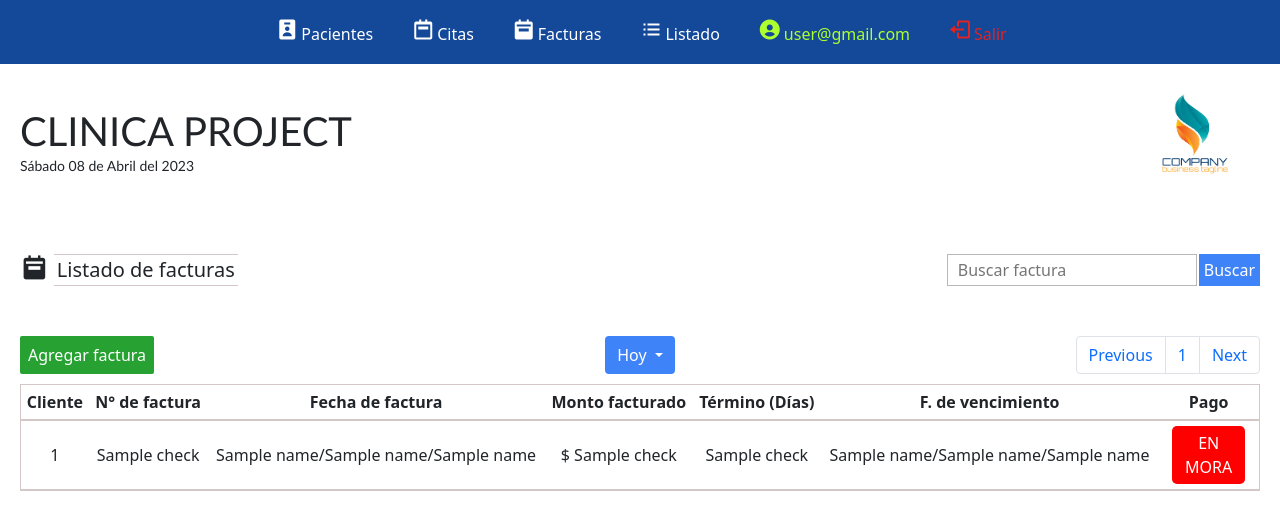
After one commit to alejandropmz/flask-clinic-calendar, a Flask app: template app/templates/facturas.html in a window 1280 px wide. The commit adds this page. Shown: the top 530 px of the page. Run offline with Flask 3, Linux system fonts and the light colour scheme; the template is opened without the code that fills it: most values are stand-ins (such as "Sample title", 1, 10 or a date in 2020).

Commit message:
facturas y listado

```diff
--- a/app/app.py
+++ b/app/app.py
@@ -1,4 +1,5 @@
 from flask import Flask, render_template
+import datetime, time
 
 app = Flask(__name__)
 
@@ -16,15 +17,27 @@ def pacientes():
 
 @app.route("/citas")
 def citas():
-    return "citas"
+    citas = [
+        (1, "alejandro pacheco", (9,00), (9, 45), "control", True),
+        (2, "alex pacheco", (10, 15), (11,00), "vacuna", False)
+    ]
+    print(citas)
+    hours = citas[0][2]
+    return render_template('citas.html', appointments=citas)
 
 @app.route("/facturas")
 def facturas():
-    return "facturas"
+    facturas = [
+        ("Alex Pacheco", 122, (2023, 8, 3), 211000, 12, (2023, 8, 4), True),
+        ("Alejandro Pacheco", 126, (2023, 6, 4), 92000, 12, (2023, 7, 5), False),
+        ("Maria Hernandez", 128, (2023, 8, 4), 526500, 12, (2023, 8, 5), True)
+    ]
+    print(facturas)
+    return render_template('facturas.html', checks=facturas)
 
 @app.route("/listado")
 def listado():
-    return "listado"
+    return render_template('listado.html')
 
 @app.route("/sesion")
 def sesion():
--- /dev/null
+++ b/app/static/css/citas.css
@@ -0,0 +1,72 @@
+.top-navigation .citas {
+  width: 100%;
+}
+
+.top-navigation #add-appointment {
+  display: flex;
+  justify-content: start;
+}
+
+.top-navigation #show-days {
+  display: flex;
+  justify-content: center;
+}
+
+.top-navigation #paginations {
+  display: flex;
+  justify-content: end;
+}
+
+@media screen and (max-width: 768px) {
+  .top-navigation #add-appointment,
+  .top-navigation #show-days,
+  .top-navigation #paginations {
+    display: flex;
+    justify-content: center;
+    margin: 10px 0;
+  }
+
+  .top-navigation {
+    display: block;
+  }
+
+}
+
+#aprove-appointment {
+  border-radius: 5px;
+  padding: 5px 8px;
+  border: none;
+  background: green;
+  color: white;
+  width: 80%;
+  cursor: default;
+}
+
+#aprove-appointment:hover {
+  background: #066406;
+}
+
+#cancel-appointment {
+  border-radius: 5px;
+  padding: 5px 8px;
+  border: none;
+  background: red;
+  color: white;
+  width: 80%;
+  cursor: default;
+}
+
+#cancel-appointment:hover {
+  background: #bc0e0e;
+}
+
+.top-navigation .dropdown #dropdownMenuButton1 {
+  background: #3f83f9;
+  border: none;
+}
+
+.top-navigation .dropdown #dropdownMenuButton1:focus,
+.top-navigation .dropdown #dropdownMenuButton1:focus-visible,
+.top-navigation .dropdown #dropdownMenuButton1:active {
+  outline: none;
+}
--- a/app/static/css/layout.css
+++ b/app/static/css/layout.css
@@ -1,4 +1,6 @@
 @import url('pacientes.css');
+@import url('citas.css');
+@import url('facturas.css');
 
 * {
   margin: 0;
@@ -46,3 +48,42 @@
 #logout * {
   color: rgb(224, 35, 35);
 }
+
+
+/* información de la clinica */
+
+.clinic-info {
+  margin: 0 0 40px;
+  width: 100%;
+  padding: 10px 20px;
+}
+
+.clinic-info * {
+  font-family: 'Gill Sans', 'Gill Sans MT', Calibri, 'Trebuchet MS', sans-serif;
+}
+
+.clinic-info-top {
+  display: flex;
+  justify-content: space-between;
+}
+
+@media screen and (max-width: 768px) {
+  .clinic-info-top {
+    display: flex;
+    justify-content: center;
+  }
+}
+
+.clinic-info-top img {
+  height: 120px;
+  width: 130px;
+}
+
+
+.clinic-info-top .text * {
+  margin: 0;
+}
+
+.clinic-info-top .text h1 {
+  margin-top: 15px;
+}
--- a/app/static/css/pacientes.css
+++ b/app/static/css/pacientes.css
@@ -103,6 +103,7 @@
 
 .patient-container td button:hover {
   background: #2e5eb0;
+  transition: all ease-in .3s;
 }
 
 .patient-container td .bi {
--- /dev/null
+++ b/app/templates/facturas.html
@@ -0,0 +1,77 @@
+{% extends "layout.html" %} {% include 'navbar.html' %} {% block body %}
+
+<div class="pacientes">
+  <div class="top-bar d-flex row">
+    <div class="col-sm-12 col-md-6 title">
+      <i class="bx bxs-calendar-week"></i>
+      <h5>Listado de facturas</h5>
+    </div>
+    <div class="col-sm-12 col-md-6 search">
+      <input placeholder="Buscar factura" type="text" name="" id="" />
+      <button>Buscar</button>
+    </div>
+  </div>
+
+  <!-- tabla con información -->
+  <div class="top-navigation">
+    <div id="add-appointment" class="citas">
+      <button id="add-patient">Agregar factura</button>
+    </div>
+    <div id="show-days" class="dropdown citas">
+      <button
+        class="btn btn-secondary dropdown-toggle"
+        type="button"
+        id="dropdownMenuButton1"
+        data-bs-toggle="dropdown"
+        aria-expanded="false"
+      >
+        Hoy
+      </button>
+      <ul class="dropdown-menu" aria-labelledby="dropdownMenuButton1">
+        <li><a class="dropdown-item" href="#">Action</a></li>
+        <li><a class="dropdown-item" href="#">Another action</a></li>
+        <li><a class="dropdown-item" href="#">Something else here</a></li>
+      </ul>
+    </div>
+    <div id="paginations" class="citas">
+      <nav aria-label="Page navigation example">
+        <ul class="pagination">
+          <li class="page-item"><a class="page-link" href="#">Previous</a></li>
+          <li class="page-item"><a class="page-link" href="#">1</a></li>
+          <!-- <li class="page-item"><a class="page-link" href="#">2</a></li>
+      <li class="page-item"><a class="page-link" href="#">3</a></li> -->
+          <li class="page-item"><a class="page-link" href="#">Next</a></li>
+        </ul>
+      </nav>
+    </div>
+  </div>
+  <div class="info d-flex justify-content-center">
+    <table>
+      <tr>
+        <th>Cliente</th>
+        <th>N° de factura</th>
+        <th>Fecha de factura</th>
+        <th>Monto facturado</th>
+        <th>Término (Días)</th>
+        <th>F. de vencimiento</th>
+        <th>Pago</th>
+      </tr>
+      {% if checks %} {% for check in checks %}
+      <tr class="patient-container">
+        <td>{{check[0]}}</td>
+        <td>{{check[1]}}</td>
+        <td>{{check[2][2]}}/{{check[2][1]}}/{{check[2][0]}}</td>
+        <td>$ {{check[3]}}</td>
+        <td>{{check[4]}}</td>
+        <td>{{check[5][2]}}/{{check[5][1]}}/{{check[5][0]}}</td>
+        <td>
+          {% if check[6] %} <button id="aprove-appointment">PAGADA</button> {%
+          else %} <button id="cancel-appointment">EN MORA</button> {% endif %}
+        </td>
+      </tr>
+      {% endfor %} {% endif %}
+    </table>
+  </div>
+</div>
+
+{% endblock %}
--- a/app/templates/index.html
+++ b/app/templates/index.html
@@ -1,5 +1,4 @@
 {% extends 'layout.html' %} {% block title %} Clinic project {% endblock %} {%
 block body %} {% include 'navbar.html' %}
-<h1>he</h1>
-<i class="bx bx-user"></i>
+<h1>index</h1>
 {% endblock %}
--- a/app/templates/layout.html
+++ b/app/templates/layout.html
@@ -38,6 +38,7 @@
       integrity="sha384-ka7Sk0Gln4gmtz2MlQnikT1wXgYsOg+OMhuP+IlRH9sENBO0LRn5q+8nbTov4+1p"
       crossorigin="anonymous"
     ></script>
+
     <!-- Boxicons -->
     <script src="https://unpkg.com/boxicons@2.1.4/dist/boxicons.js"></script>
   </body>
--- /dev/null
+++ b/app/templates/listado.html
@@ -0,0 +1,3 @@
+{% extends 'layout.html' %} {% include 'navbar.html' %} {% block body %}
+<h1 style="text-align: center">Listado (en progreso)</h1>
+{% endblock %}
--- a/app/templates/navbar.html
+++ b/app/templates/navbar.html
@@ -36,16 +36,25 @@
         </li>
         <li id="company-user" class="nav-item">
           <a class="nav-link active" aria-current="page" href="/sesion"
-            ><i class='bx bxs-user-circle' ></i><span>user@gmail.com</span></a
+            ><i class="bx bxs-user-circle"></i><span>user@gmail.com</span></a
           >
         </li>
         <li id="logout" class="nav-item">
           <a class="nav-link active" aria-current="page" href="/logout"
-            ><i class='bx bx-log-out'></i><span>Salir</span></a
+            ><i class="bx bx-log-out"></i><span>Salir</span></a
           >
         </li>
       </ul>
     </div>
   </div>
 </nav>
+<div class="clinic-info">
+  <div class="clinic-info-top">
+    <div class="text d-flex flex-column justify-content-center">
+      <h1>CLINICA PROJECT</h1>
+      <small>Sábado 08 de Abril del 2023</small>
+    </div>
+    <img src="../static/css/images/clinic-logo.jpg" alt="" />
+  </div>
+</div>
 {% endblock %}
--- a/app/templates/pacientes.html
+++ b/app/templates/pacientes.html
@@ -15,7 +15,7 @@ include 'navbar.html' %} {% block body %}
 
   <!-- tabla con información -->
   <div class="top-navigation">
-    <button id="add-patient">button</button>
+    <button id="add-patient">Agregar paciente</button>
     <nav aria-label="Page navigation example">
       <ul class="pagination">
         <li class="page-item"><a class="page-link" href="#">Previous</a></li>
```
Also changed, not shown: app/templates/citas.html (added, +74 -0 lines), app/static/css/facturas.css (added), app/static/css/images/clinic-logo.jpg (added).
